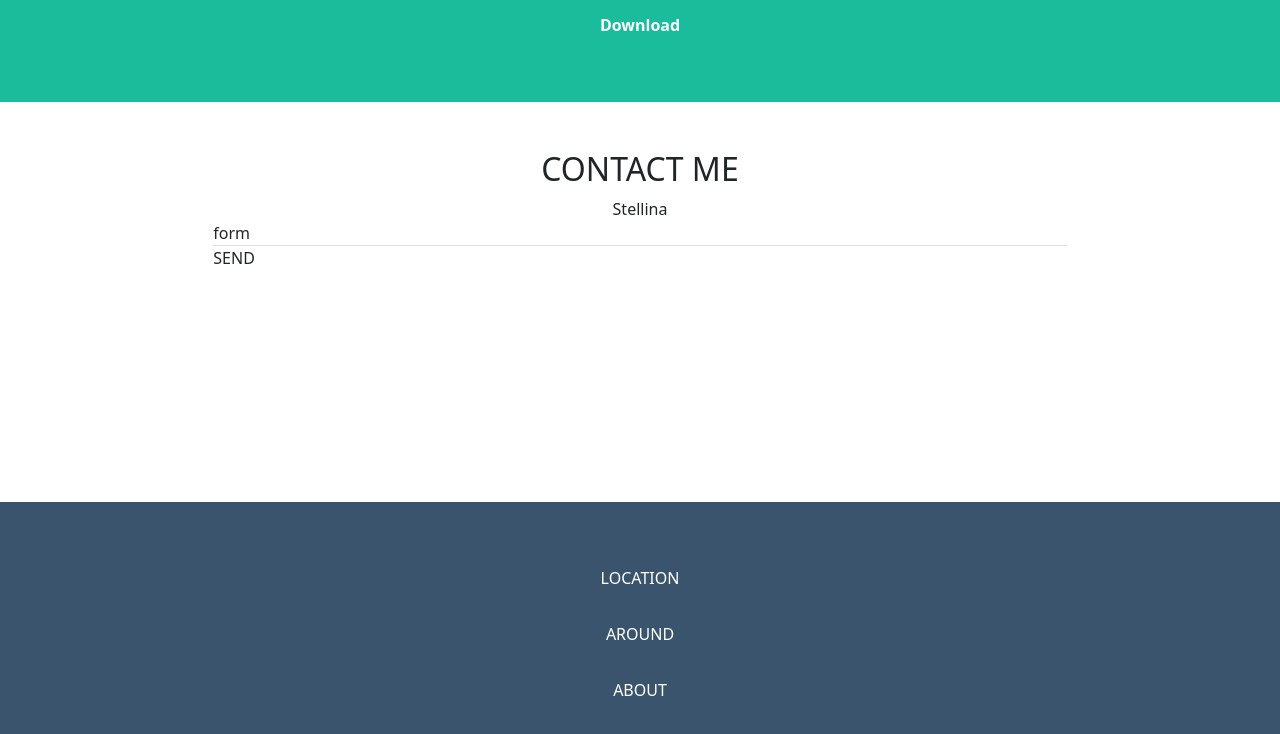
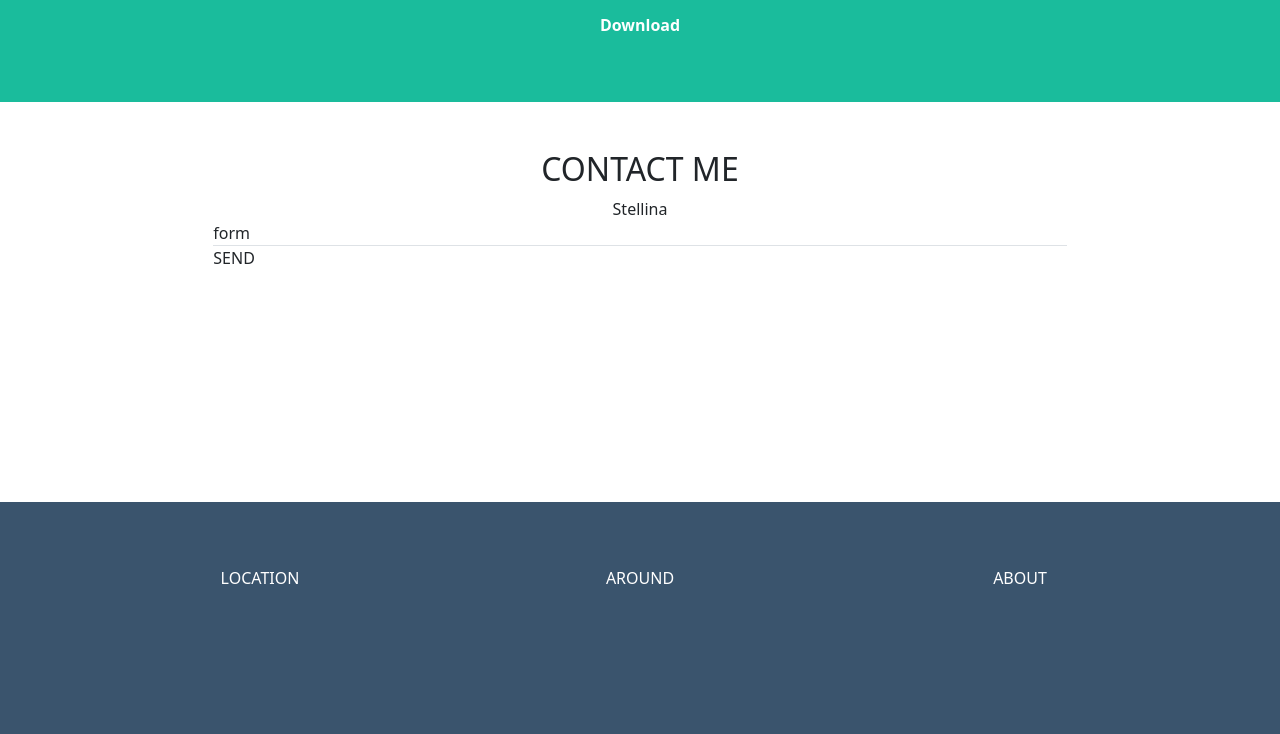
Before and after one commit to AndreaMinelli/html-css-bootstrap-freelancer, a plain HTML site: page index.html in a window 1280 px wide. Shown: the part 1428-2162 px from the top of the page. Drawn offline with nearby package versions, Linux system fonts and the light colour scheme.

Commit message:
Completata section address a 768px

```diff
--- a/index.html
+++ b/index.html
@@ -111,7 +111,7 @@
         </section>
         <section id="address">
             <div class="container py-5">
-                <address class="row row-cols-1 text-white text-center">
+                <address class="row row-cols-1 row-cols-md-3 text-white text-center">
                     <div class="col py-3">LOCATION</div>
                     <div class="col py-3">AROUND</div>
                     <div class="col py-3">ABOUT</div>
```
